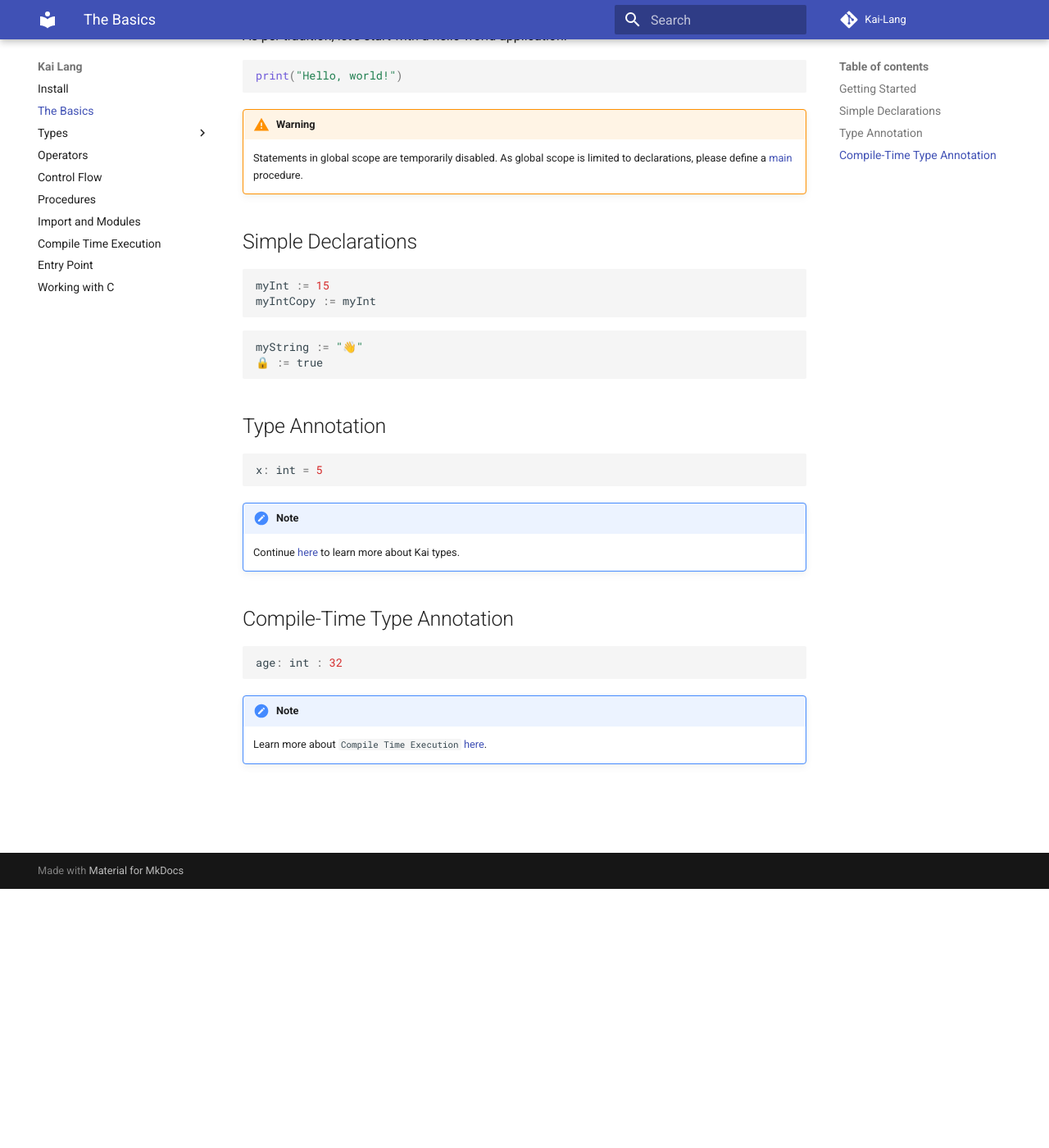
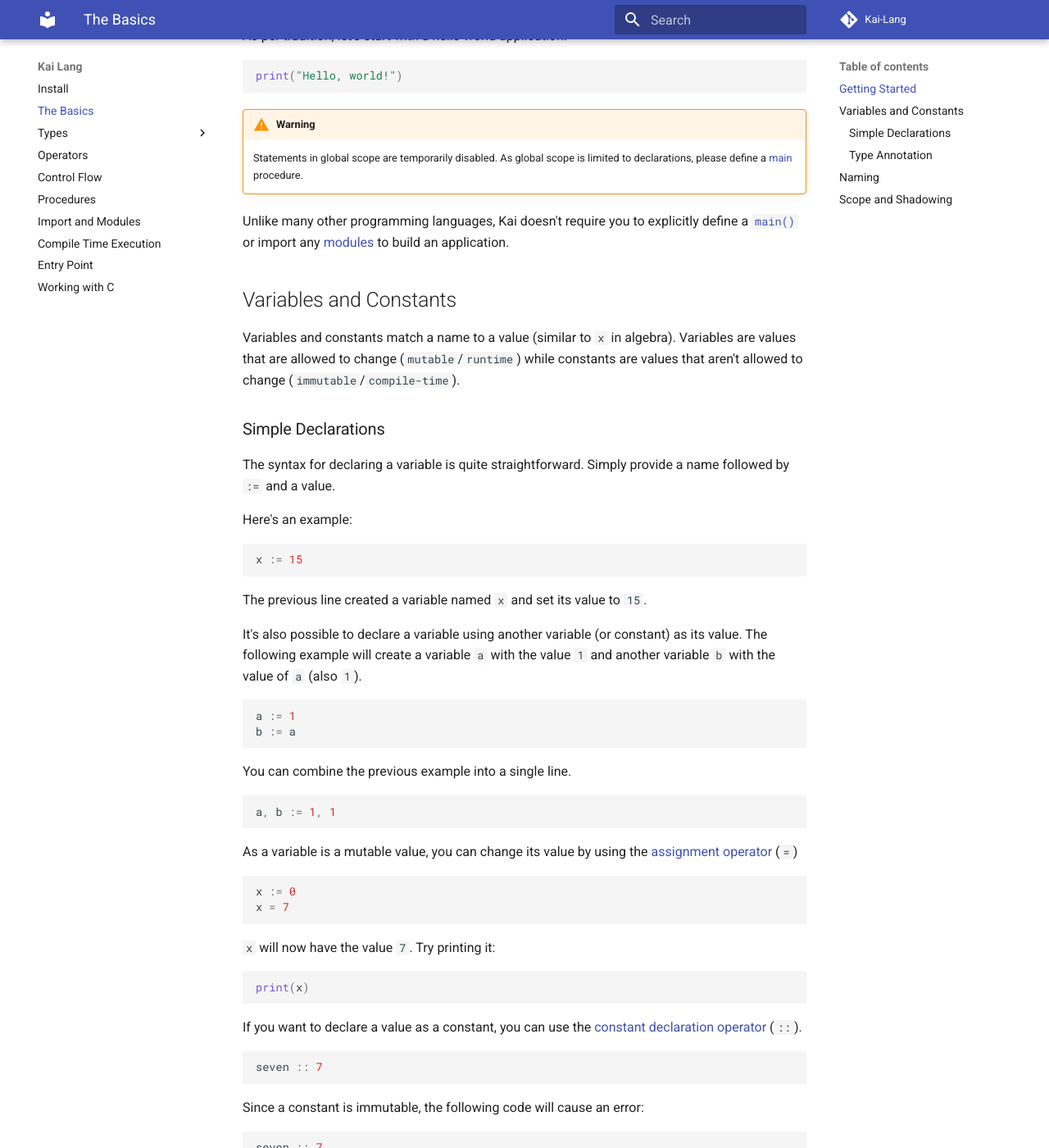
Before and after one commit to kai-language/docs, an MkDocs documentation site: the page built from docs/index.md, in a window 1280 px wide and 1400 px high, scrolled down 316 px. Shown: the whole window at 82% size. Built offline with MkDocs 1.6.1 and Material for MkDocs 9.7.7, drawn with Linux system fonts in a browser that asks for light colours; comment, search, counter and statistics services are not loaded; old or Windows-style settings are respelled for this version of MkDocs; some of the changed text lies outside the part shown.

Commit message:
fleshed out basics a bit more

````diff
--- a/docs/index.md
+++ b/docs/index.md
@@ -13,29 +13,118 @@ print("Hello, world!")
 !!! warning
     Statements in global scope are temporarily disabled. As global scope is limited to declarations, please define a [main](/entry-point) procedure.
 
-## Simple Declarations
+Unlike many other programming languages, Kai doesn't require you to explicitly define a [`main()`](/entry-point/) or import any [modules](/module/) to build an application.
+
+## Variables and Constants
+Variables and constants match a name to a value (similar to `x` in algebra). Variables are values that are allowed to change (`mutable`/`runtime`) while constants are values that aren't allowed to change (`immutable`/`compile-time`).
+
+### Simple Declarations
+The syntax for declaring a variable is quite straightforward. Simply provide a name followed by `:=` and a value.
+
+Here's an example:
+
 ```swift
-myInt := 15
-myIntCopy := myInt
+x := 15
 ```
 
+The previous line created a variable named `x` and set its value to `15`.
+
+It's also possible to declare a variable using another variable (or constant) as its value. The following example will create a variable `a` with the value `1` and another variable `b` with the value of `a` (also `1`).
+
 ```swift
-myString := "👋"
-🔒 := true
+a := 1
+b := a
 ```
 
-## Type Annotation
+You can combine the previous example into a single line.
 ```swift
-x: int = 5
+a, b := 1, 1
+```
+
+As a variable is a mutable value, you can change its value by using the [assignment operator](/operator/) (`=`)
+
+```swift
+x := 0
+x = 7
+```
+
+`x` will now have the value `7`. Try printing it:
+
+```swift
+print(x)
+```
+
+If you want to declare a value as a constant, you can use the [constant declaration operator](/operator/) (`::`).
+
+```swift
+seven :: 7
+```
+
+Since a constant is immutable, the following code will cause an error:
+
+```swift hl_lines="2"
+seven :: 7
+seven = 2 // error
+```
+
+### Type Annotation
+In most cases, the compiler is smart enough to infer the type of variable you want to use, but in certain cercumstances you may be required to give it a hint/annotation. Doing so is quite similar to a normal variable declaration.
+
+First, let's start with annotating a variable value:
+
+```swift
+age : int = 23
+```
+
+Now, a constant value:
+
+```swift
+five : int : 5
 ```
 
 !!! note
-	Continue [here](/types/basic/) to learn more about Kai types.
+	Learn more about `Kai Types` [here](/types/basic/)
+	 and `Compile Time Execution` [here](/compile-time).
 
-## Compile-Time Type Annotation
+## Naming
+Variables and constants can be named just about any unicode character other than whitespace and mathematical symbols. When a value is named, that name cannot be used again within the same [scope](#scope). Names (`identifiers`) cannot start with a number, but a number can be included within the name.
+
 ```swift
-age: int : 32
+이름 := "만세"
+🔒  := true
+τ   := 6.28
 ```
 
-!!! note
-	Learn more about `Compile Time Execution` [here](/compile-time).
+## Scope and Shadowing
+Blocks of code are organised as scopes. A scope is defined as the code in-between `{` and `}`. You are entering a scope when you see `{` and exiting when you see `}`. Variables and constants are allowed to enter a scope, but they are not allowed to leave the scope they are declared in.
+
+For example:
+
+```swift
+message := "Hello!"
+
+{
+	print(message) // Prints "Hello!"
+}
+```
+is allowed because `message` is going deeper in scope. But:
+
+```swift hl_lines="5"
+{
+	message := "Hello!"
+}
+
+print(message) // Error "Unknown identifier `message`"
+```
+
+is not allowed because `message` is not allowed to exit the scope it was declared in. When entering a new scope, you are allowed to reuse names. This feature is known as `shadowing`.
+
+```swift
+aValue := 8675309
+{
+	aValue := "I shadowed a value."
+	print(aValue) // Prints "I shadowed a value."
+}
+
+print(aValue) // Prints "8675309"
+```
--- a/mkdocs.yml
+++ b/mkdocs.yml
@@ -21,7 +21,7 @@ extra_css:
     - css/extra.css
 theme: material
 markdown_extensions:
-    - codehilite
+    - codehilite(linenums=true)
     - admonition
 repo_url: https://github.com/kai-language/docs
 repo_name: Kai-Lang
````
Also changed, not shown: docs/types/basic.md (+8 -1 lines), docs/types/union.md (+1 -1 lines).
